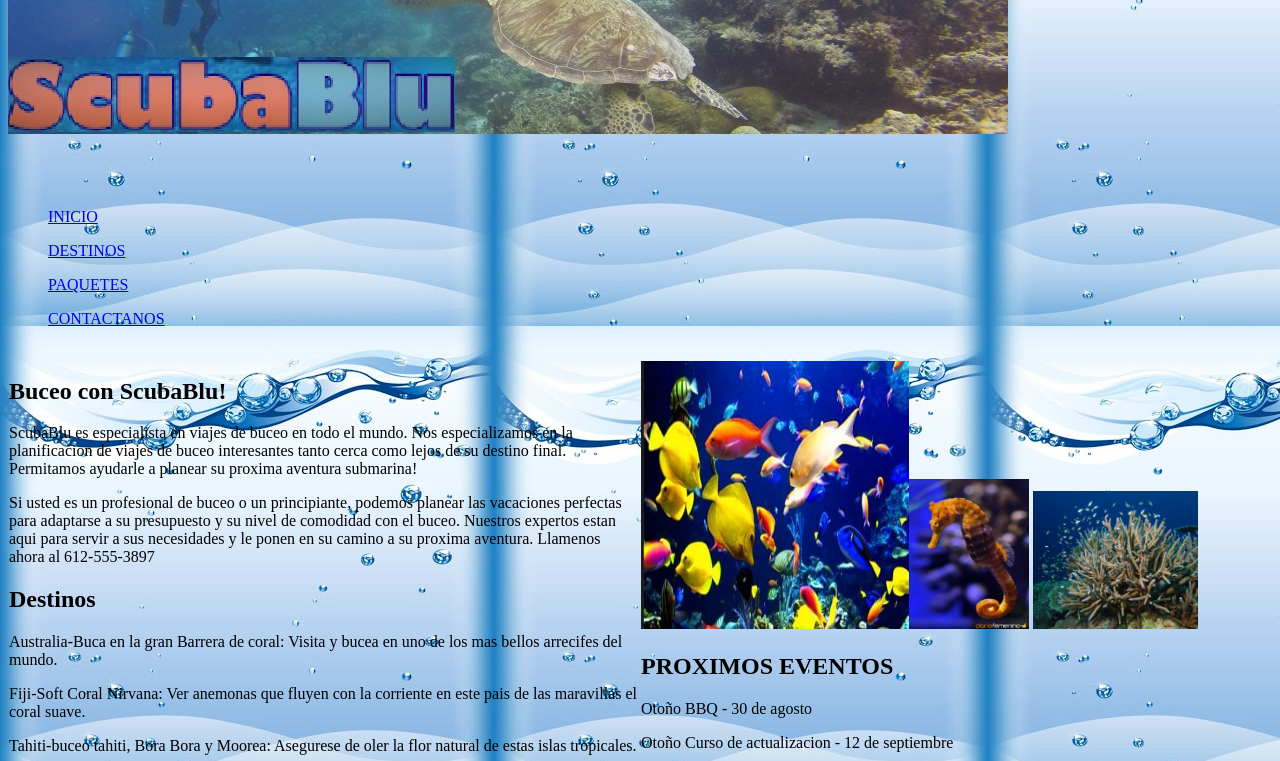
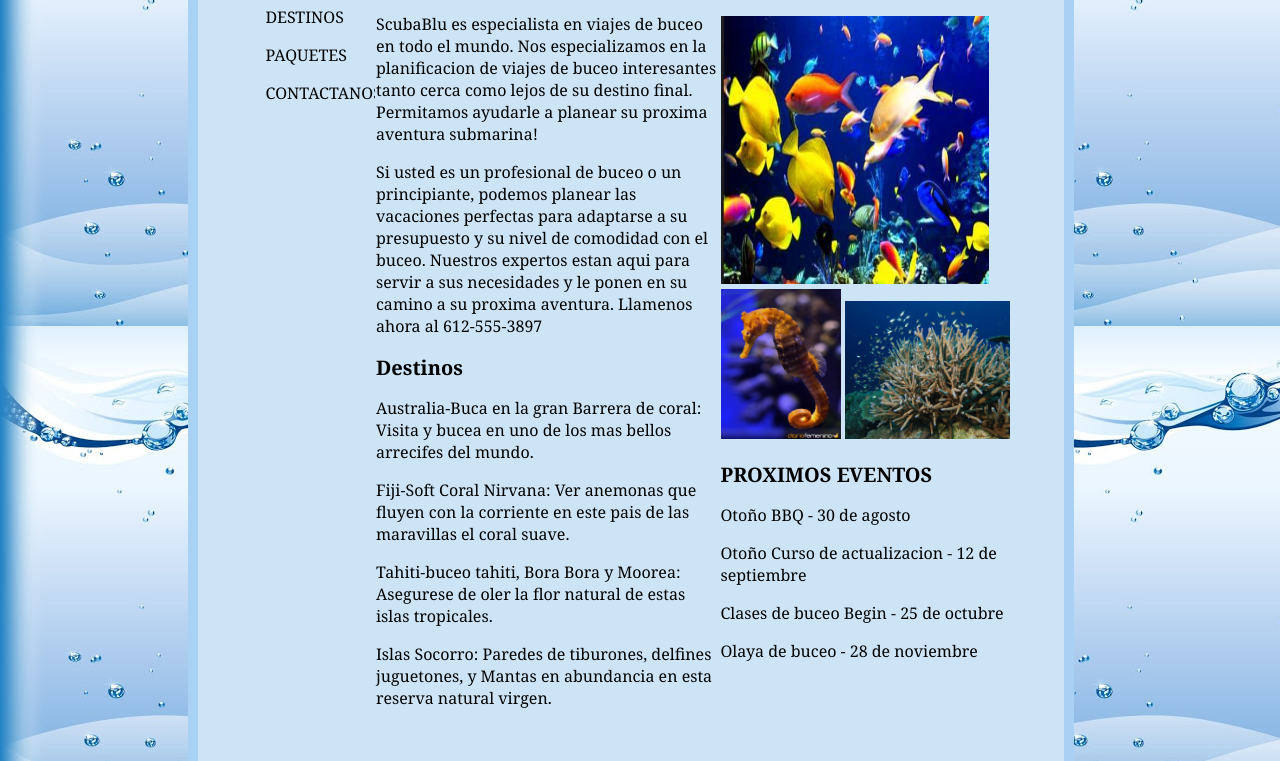
Before and after one commit to JoelHernandez17/pagina-Scubalu, a plain HTML site: page index.html in a window 1280 px wide. Shown: the part 186-947 px from the top of the page. Drawn offline with Linux system fonts and the light colour scheme; a web font is replaced by a local one.

Commit message:
Update index.html

```diff
--- a/index.html
+++ b/index.html
@@ -5,7 +5,7 @@
 	<meta http-equiv="X-UA-Compatible" content="IE=edge">
 	<title>inicio</title>
 	<meta name="viewport" content="width=device-width, initial-scale=1.0">
-	<link rel="stylesheet" type="text/css" media="screen" href="inicio.css">
+	<link rel="stylesheet" type="text/css" media="screen" href="index.css">
 </head>
 <body background="imagenescss/fondo.jpg">
 
```
